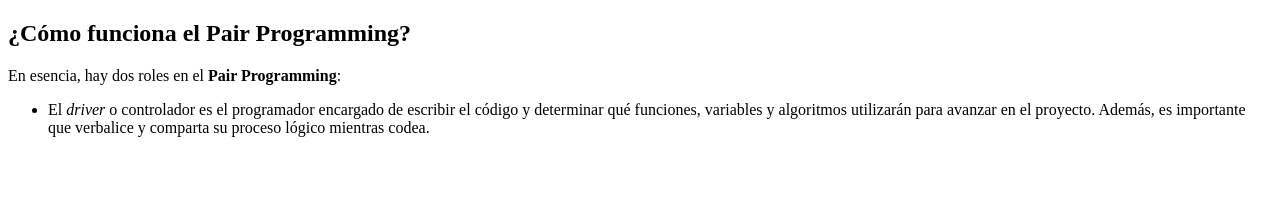
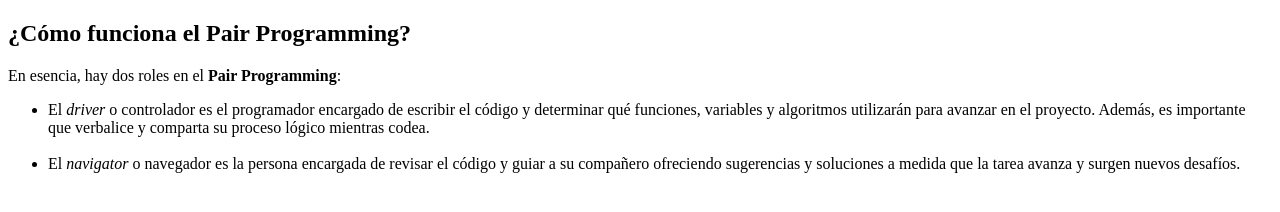
Before and after one commit to joeldavg/pair-programming, a plain HTML site: page index.html in a window 1280 px wide. Drawn offline with Linux system fonts and the light colour scheme.

Commit message:
se agrego contenido al archivo actual - taller en clase PairProgramming by Angela espinosa

```diff
--- a/index.html
+++ b/index.html
@@ -18,6 +18,10 @@
            avanzar en el proyecto. Además, es importante que verbalice y
            comparta su proceso lógico mientras codea.
         </li>
+        <br>
+        <li>El <em>navigator</em> o navegador es la persona encargada de revisar el código y guiar a su compañero
+           ofreciendo sugerencias y soluciones a medida que la tarea avanza y surgen nuevos desafíos.
+        </li>
       </ul>
     </main>
   </body>
```
